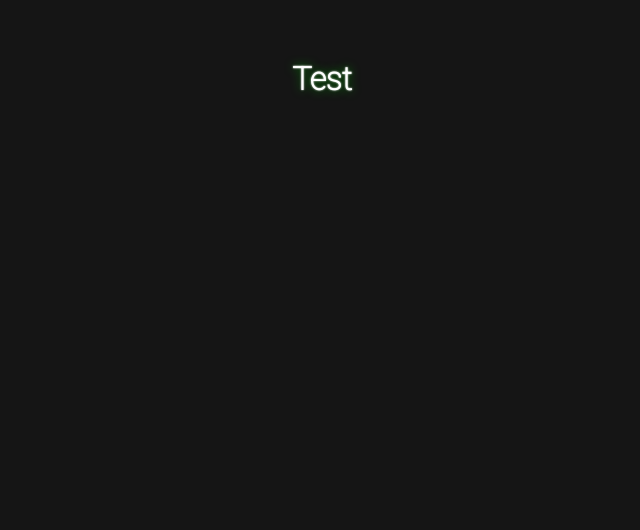
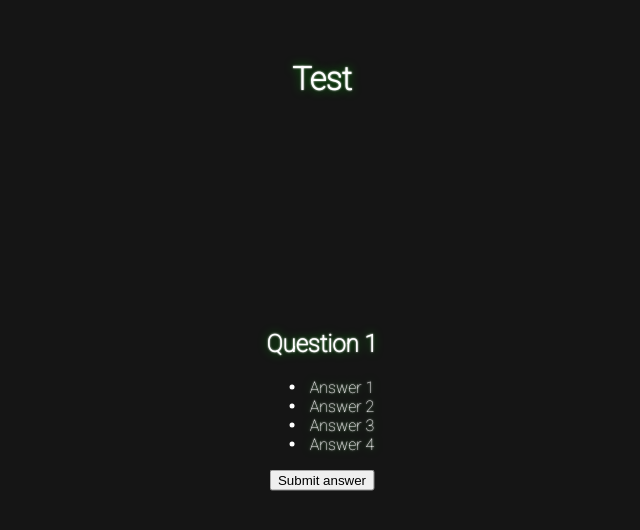
Before and after one commit to Lithos-hub/LOM, a Vue app: page /test in a window 1280 px wide. Shown: the top 530 px of the page, without its empty margins (318-958 px from the left). Built offline with nearby package versions, Linux system fonts and the light colour scheme.

Commit message:
Working on test question generation

```diff
--- /dev/null
+++ b/src/api/Test.js
@@ -0,0 +1,32 @@
+export const Test = [
+    {
+        question: 'Question 1',
+        answers: [
+            'Answer 1',
+            'Answer 2',
+            'Answer 3',
+            'Answer 4'
+        ],
+        correctAnswer: 'Answer 1'
+    },
+    {
+        question: 'Question 2',
+        answers: [
+            'Answer 1',
+            'Answer 2',
+            'Answer 3',
+            'Answer 4'
+        ],
+        correctAnswer: 'Answer 4'
+    },
+    {
+        question: 'Question 3',
+        answers: [
+            'Answer 1',
+            'Answer 2',
+            'Answer 3',
+            'Answer 4'
+        ],
+        correctAnswer: 'Answer 2'
+    },
+]
--- /dev/null
+++ b/src/components/Question.vue
@@ -0,0 +1,37 @@
+<template>
+    <div class="card fixed__centered">
+        <div class="card__title">
+            <h2>{{ test.question }}</h2>
+        </div>
+        <div class="card__body">
+            <ul>
+                <li v-for="answer in test.answers">{{ answer }}</li>
+            </ul>
+        </div>
+        <div class="card__actions">
+            <button @click="submitAnswer">Submit answer</button>
+        </div>
+    </div>
+</template>
+
+<script setup>
+import { useTestStore } from '../stores/Test';
+const props = defineProps({
+    test: {
+        type: Object,
+        required: true
+    },
+})
+
+const { test } = props;
+
+const emit = defineEmits(['submitAnswer']);
+
+const submitAnswer = () => {
+    emit('submitAnswer')
+}
+</script>
+
+<style lang="scss" scoped>
+@import '../scss/app.scss';
+</style>
--- /dev/null
+++ b/src/stores/Test.js
@@ -0,0 +1,14 @@
+import { defineStore } from "pinia";
+import { Test } from "../api/Test";
+
+export const useTestStore = defineStore("useTest", {
+  state: () => ({
+    testArray: Test,
+    testCounter: 0,
+  }),
+  methods: {
+    incrementTestCounter() {
+      this.testCounter++;
+    },
+  },
+});
--- a/src/views/test.vue
+++ b/src/views/test.vue
@@ -1,13 +1,37 @@
 <template>
-    <div>
-        <h1>Test</h1>
-    </div>
+  <div class="progressBar"></div>
+  <h1>Test</h1>
+  <Question :key="componentKey" :test="test" @submit-answer="submit" />
 </template>
 
 <script setup>
+// VUEX && UTILS
+import { useTestStore } from "../stores/Test";
+import { computed, onMounted, ref } from "vue";
 
+// COMPONENTS
+import Question from "../components/Question.vue";
+
+let componentKey = ref(0);
+const testStore = useTestStore();
+const test = computed(() => testStore.testArray.at(testStore.testCounter));
+const testLength = computed(() => testStore.testArray.length);
+const progressWidth = computed(() => (100 / testLength) * testStore.testCounter + '%');
+
+const submit = () => {
+  testStore.testCounter += 1;
+  componentKey.value += 1;
+};
 </script>
 
 <style lang="scss" scoped>
-
+.progressBar--wrapper {
+  position: fixed;
+  top: 0;
+  left: 0;
+  width: v-bind(progressWidth);
+  height: 10px;
+  background: white;
+  box-shadow: 0px 0px 5px white, 0px 0px 20px green;
+}
 </style>
```
